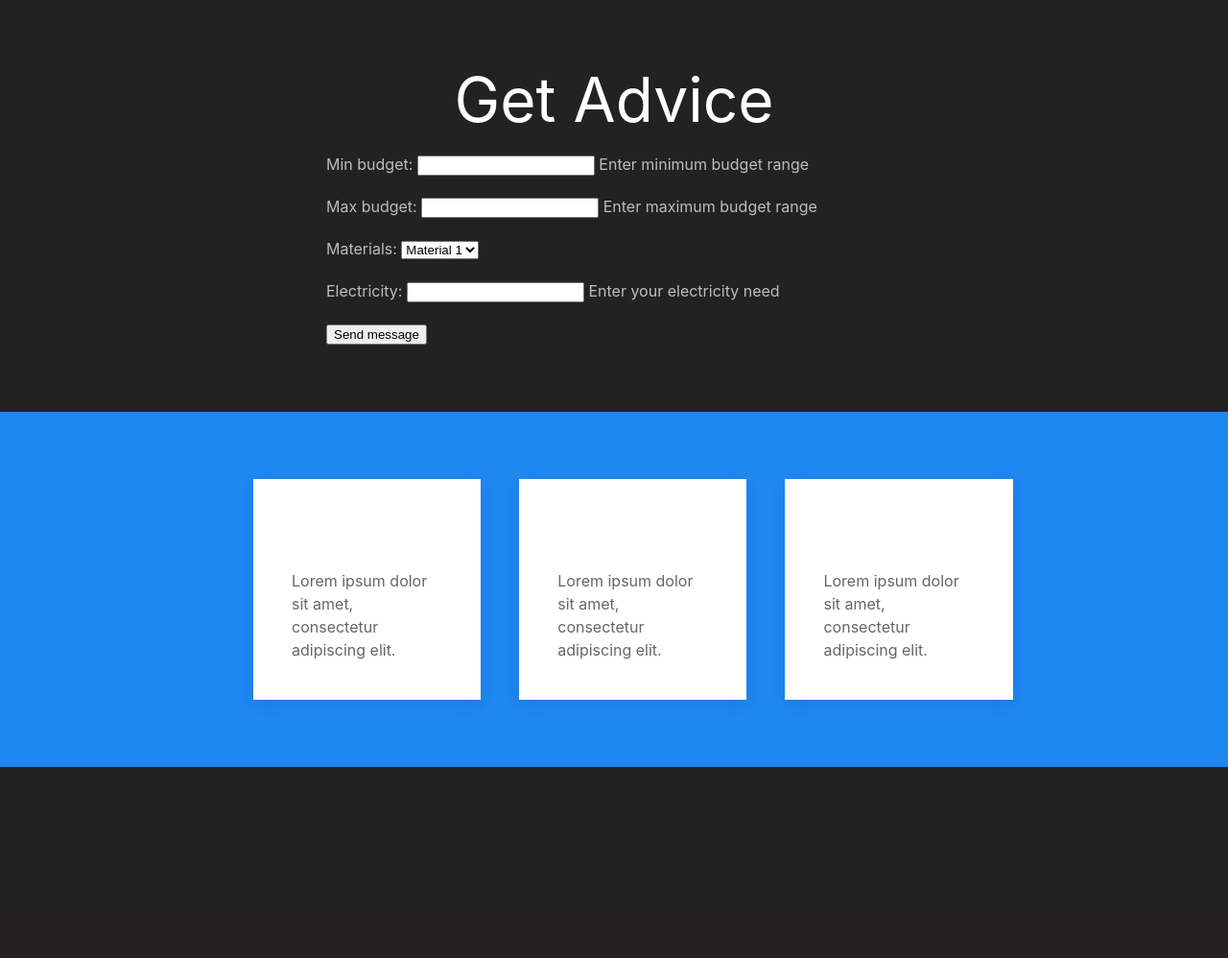
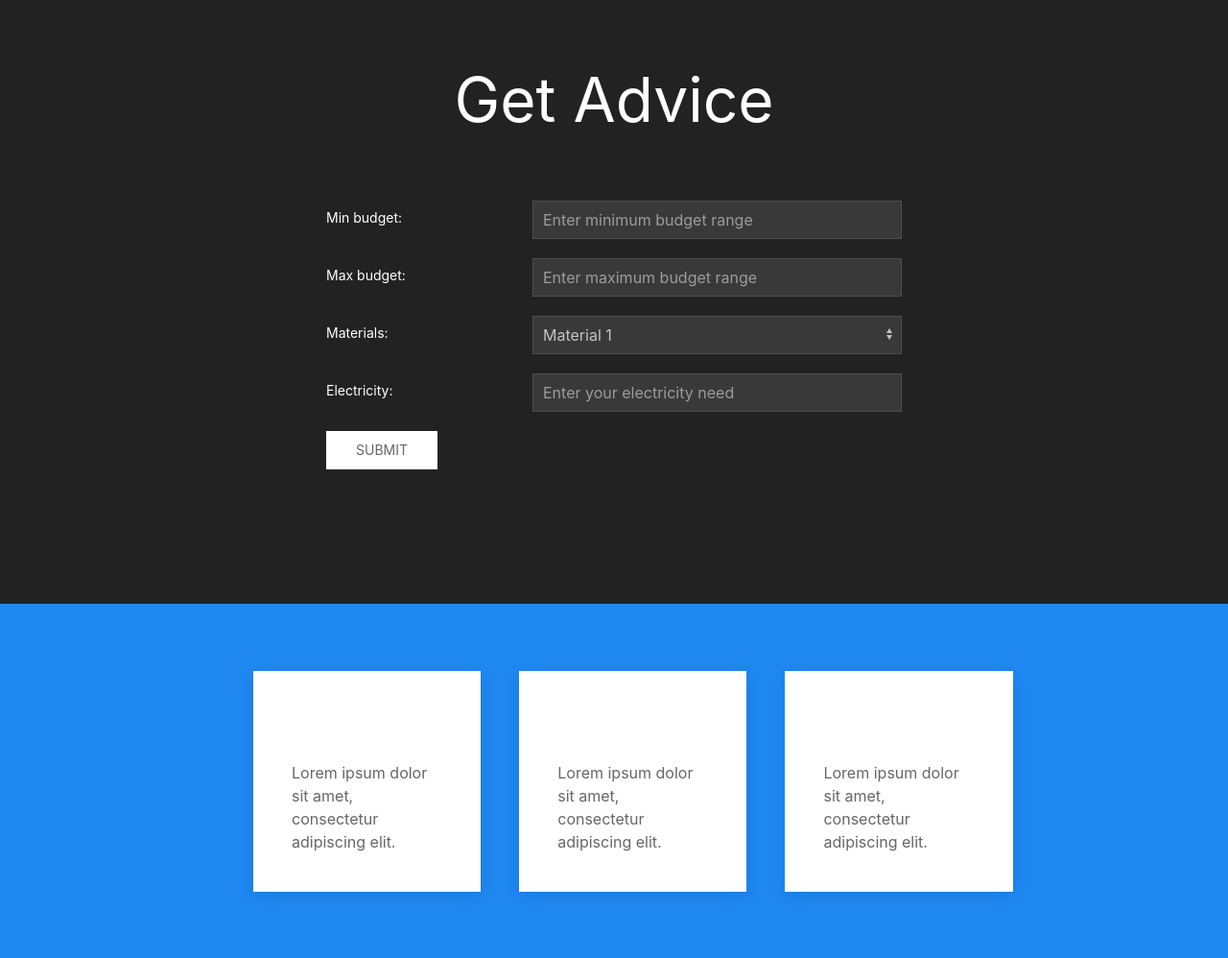
Before and after one commit to b1gb4dw0lf/kep, a Django app: page / in a window 1280 px wide. Shown: the part 581-1579 px from the top of the page at 96% size. Before the commit the page ends 1380 px from the top, so only its background shows below. Run offline with Django 3.2, Linux system fonts and the light colour scheme; some libraries are stand-ins or nearby versions; grey boxes are pictures that could not be loaded.

Commit message:
improve form visuals

```diff
--- a/home/forms.py
+++ b/home/forms.py
@@ -3,7 +3,17 @@
 
 
 class CostForm(Form):
-    min_budget = forms.DecimalField(help_text="Enter minimum budget range")
-    max_budget = forms.DecimalField(help_text="Enter maximum budget range")
-    materials = forms.ChoiceField(choices=[(1, 'Material 1'), (2, 'Material 2'), (3, 'Material 3')])
-    electricity = forms.DecimalField(help_text="Enter your electricity need")
+    min_budget = forms.DecimalField(widget=forms.TextInput(attrs={
+        'class': 'uk-input',
+        'placeholder': 'Enter minimum budget range'
+    }))
+    max_budget = forms.DecimalField(widget=forms.TextInput(attrs={
+        'class': 'uk-input',
+        'placeholder': 'Enter maximum budget range'
+    }))
+    materials = forms.ChoiceField(choices=[(1, 'Material 1'), (2, 'Material 2'), (3, 'Material 3')],
+                                  widget=forms.Select(attrs={'class': 'uk-select'}))
+    electricity = forms.DecimalField(widget=forms.TextInput(attrs={
+        'class': 'uk-input',
+        'placeholder': 'Enter your electricity need'
+    }))
--- a/home/views.py
+++ b/home/views.py
@@ -4,7 +4,7 @@
 
 
 class IndexView(SuccessMessageMixin, FormView):
-    template_name = 'index.html'
+    template_name = 'home.html'
     form_class = CostForm
     success_url = '/'
     success_message = 'Submission Successful'
--- a/templates/index.html
+++ b/templates/home.html
@@ -51,16 +51,39 @@
     <div class="uk-section uk-section-secondary">
         <div style="max-width: 600px; margin: auto;">
             <h1 class="uk-width-1-1@m uk-text-center uk-margin-auto uk-margin-auto-vertical uk-heading-medium">Get Advice</h1>
-            {% if messages %}
-            <ul class="messages">
-                {% for message in messages %}
-                <li{% if message.tags %} class="{{ message.tags }}"{% endif %}> {{ message }}</li>
+
+            <form method="post" class="uk-form-horizontal uk-margin-large">
+                {% csrf_token %}
+
+                {% if form.non_field_errors %}
+                  <div class="uk-margin">
+                    {% for err in form.non_field_errors %}
+                        <div class="uk-alert-danger" uk-alert>
+                            <a class="uk-alert-close" uk-close></a>
+                            <p>{{ err }}</p>
+                        </div>
+                    {% endfor %}
+                  </div>
+                {% endif %}
+
+                {% for hidden_field in form.hidden_fields %}
+                    {{ hidden_field.errors }}
+                    {{ hidden_field }}
                 {% endfor %}
-            </ul>
-            {% endif %}
-            <form method="post">{% csrf_token %}
-                {{ form.as_p }}
-                <input type="submit" value="Send message">
+
+                {% for field in form.visible_fields %}
+                <div class="uk-margin">
+                    <label class="uk-form-label">{{ field.label_tag }}</label>
+                    <div class="uk-form-controls">
+                        {{ field.errors }}
+                        {{ field }}
+                        {{ field.help_text }}
+                    </div>
+                </div>
+                {% endfor %}
+                <div class="uk-margin">
+                    <input class="uk-button uk-button-primary" type="submit" value="Submit">
+                </div>
             </form>
         </div>
     </div>
```
